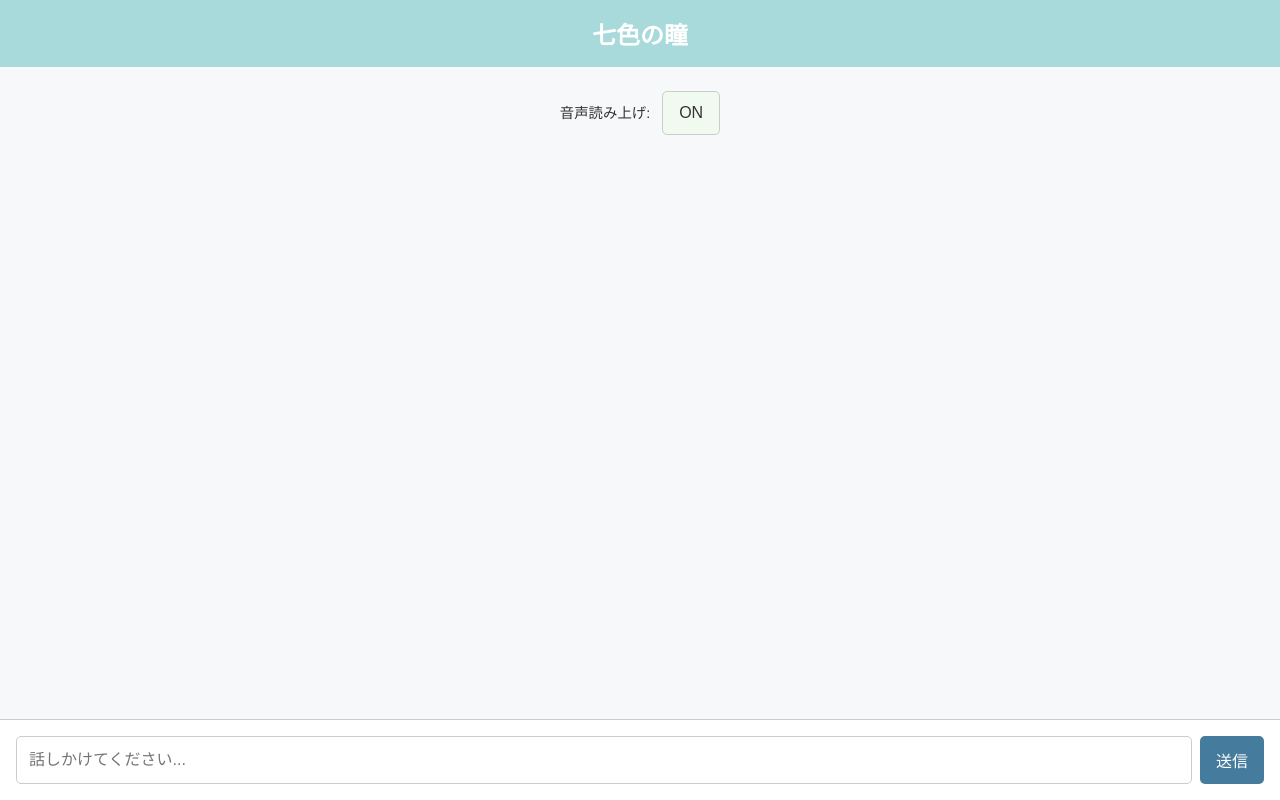
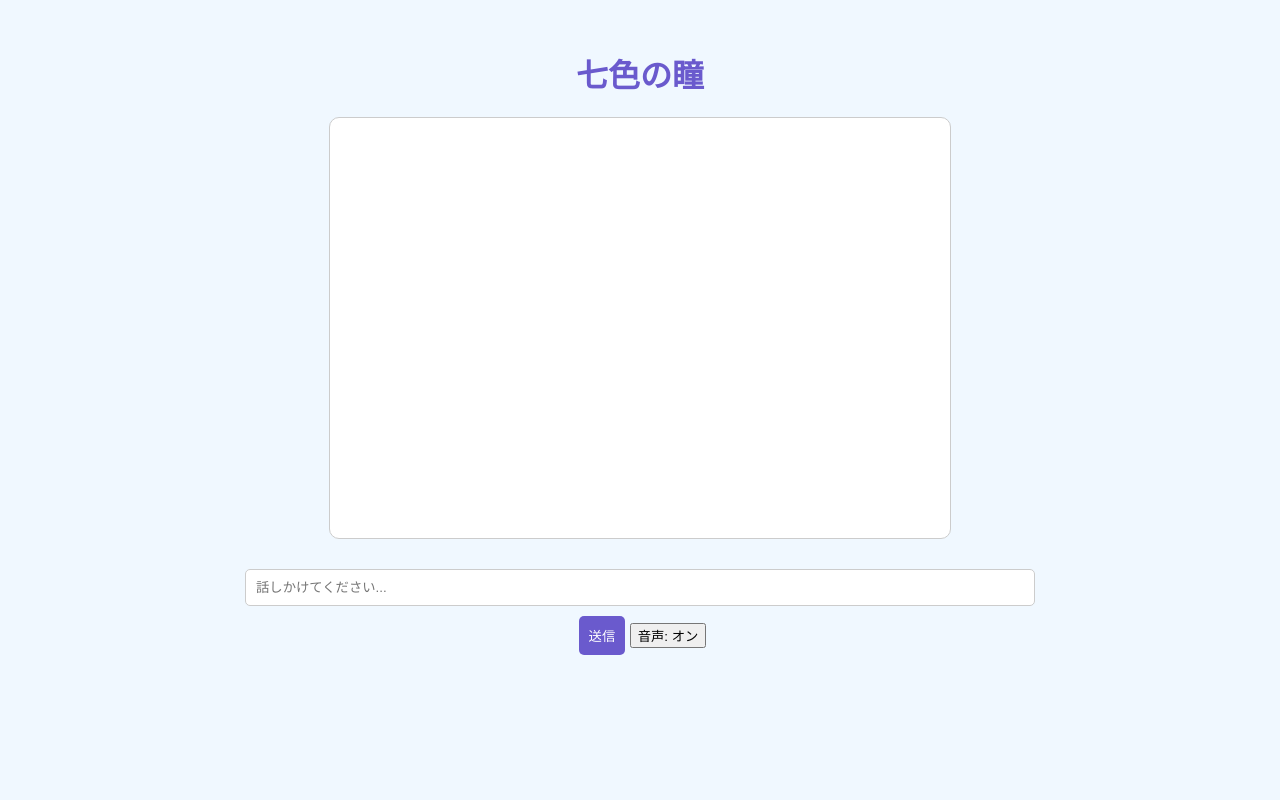
Before and after one commit to tenouhikari/Haru, a plain HTML site: page index.html in a window 1280 px wide. Drawn offline with Linux system fonts and the light colour scheme.

Commit message:
index.html を更新

```diff
--- a/index.html
+++ b/index.html
@@ -4,177 +4,16 @@
   <meta charset="UTF-8" />
   <meta name="viewport" content="width=device-width, initial-scale=1.0"/>
   <title>七色の瞳</title>
-  <style>
-    body {
-      font-family: 'Helvetica Neue', sans-serif;
-      background-color: #f7f8fa;
-      color: #333;
-      margin: 0;
-      padding: 0;
-      display: flex;
-      flex-direction: column;
-      height: 100vh;
-    }
-
-    header {
-      background: #a8dadc;
-      color: white;
-      padding: 1rem;
-      text-align: center;
-      font-weight: bold;
-      font-size: 1.5rem;
-    }
-
-    main {
-      flex: 1;
-      padding: 1rem;
-      overflow-y: auto;
-    }
-
-    .chat-box {
-      max-width: 600px;
-      margin: auto;
-    }
-
-    .message {
-      margin: 0.5rem 0;
-      padding: 0.75rem;
-      border-radius: 10px;
-      line-height: 1.4;
-    }
-
-    .user {
-      background-color: #d8f3dc;
-      text-align: right;
-    }
-
-    .ai {
-      background-color: #e0e0e0;
-      text-align: left;
-    }
-
-    .input-area {
-      display: flex;
-      padding: 1rem;
-      border-top: 1px solid #ccc;
-      background: white;
-    }
-
-    input[type="text"] {
-      flex: 1;
-      padding: 0.75rem;
-      font-size: 1rem;
-      border: 1px solid #ccc;
-      border-radius: 5px;
-    }
-
-    button {
-      margin-left: 0.5rem;
-      padding: 0.75rem 1rem;
-      font-size: 1rem;
-      border: none;
-      border-radius: 5px;
-      background-color: #457b9d;
-      color: white;
-      cursor: pointer;
-    }
-
-    .toggle {
-      margin-top: 0.5rem;
-      text-align: center;
-      font-size: 0.9rem;
-    }
-
-    .toggle button {
-      background: #f1faee;
-      color: #333;
-      border: 1px solid #ccc;
-    }
-  </style>
+  <link rel="stylesheet" href="style.css" />
 </head>
 <body>
-  <header>七色の瞳</header>
-  <main>
-    <div class="chat-box" id="chatBox"></div>
-    <div class="toggle">
-      音声読み上げ:
-      <button id="toggleVoice">ON</button>
-    </div>
-  </main>
-  <div class="input-area">
-    <input type="text" id="userInput" placeholder="話しかけてください..." />
-    <button onclick="sendMessage()">送信</button>
+  <h1>七色の瞳</h1>
+  <div id="chat-box"></div>
+  <input type="text" id="user-input" placeholder="話しかけてください..." />
+  <div id="button-container">
+    <button id="send-button">送信</button>
+    <button id="toggle-voice">音声: オン</button>
   </div>
-
-  <script>
-    const chatBox = document.getElementById('chatBox');
-    const userInput = document.getElementById('userInput');
-    const toggleVoice = document.getElementById('toggleVoice');
-
-    let voiceOn = true;
-
-    toggleVoice.onclick = () => {
-      voiceOn = !voiceOn;
-      toggleVoice.textContent = voiceOn ? 'ON' : 'OFF';
-    };
-
-    function appendMessage(text, sender) {
-      const msg = document.createElement('div');
-      msg.className = 'message ' + sender;
-      msg.textContent = text;
-      chatBox.appendChild(msg);
-      chatBox.scrollTop = chatBox.scrollHeight;
-    }
-
-    function speak(text) {
-      if (!voiceOn || !window.speechSynthesis) return;
-      const utter = new SpeechSynthesisUtterance(text);
-      utter.lang = 'ja-JP';
-      utter.pitch = 1.5;       // 高めの声
-      utter.rate = 1.05;       // 少しゆっくりで滑らか
-      utter.volume = 0.7;      // 少し小さめの音量
-
-      // できるだけ可愛い声を探す
-      const voices = speechSynthesis.getVoices().filter(v => v.lang === 'ja-JP');
-      if (voices.length > 0) {
-        utter.voice = voices[0];
-      }
-
-      speechSynthesis.speak(utter);
-    }
-
-    async function sendMessage() {
-      const text = userInput.value.trim();
-      if (text === '') return;
-
-      appendMessage(text, 'user');
-      userInput.value = '';
-
-      const response = await fetch('https://api.openai.com/v1/chat/completions', {
-        method: 'POST',
-        headers: {
-          'Content-Type': 'application/json',
-          'Authorization': 'Bearer YOUR_OPENAI_API_KEY' // ← ご自身のAPIキーに差し替えてください
-        },
-        body: JSON.stringify({
-          model: 'gpt-3.5-turbo',
-          messages: [{ role: 'user', content: text }]
-        })
-      });
-
-      const data = await response.json();
-      const reply = data.choices?.[0]?.message?.content || '…ごめんなさい、うまく応えられませんでした。';
-
-      appendMessage(reply, 'ai');
-      speak(reply);
-    }
-
-    userInput.addEventListener('keydown', function(e) {
-      if (e.key === 'Enter') sendMessage();
-    });
-
-    // 声の準備（Safari対応）
-    window.speechSynthesis.onvoiceschanged = () => {};
-  </script>
+  <script src="script.js"></script>
 </body>
 </html>
```
